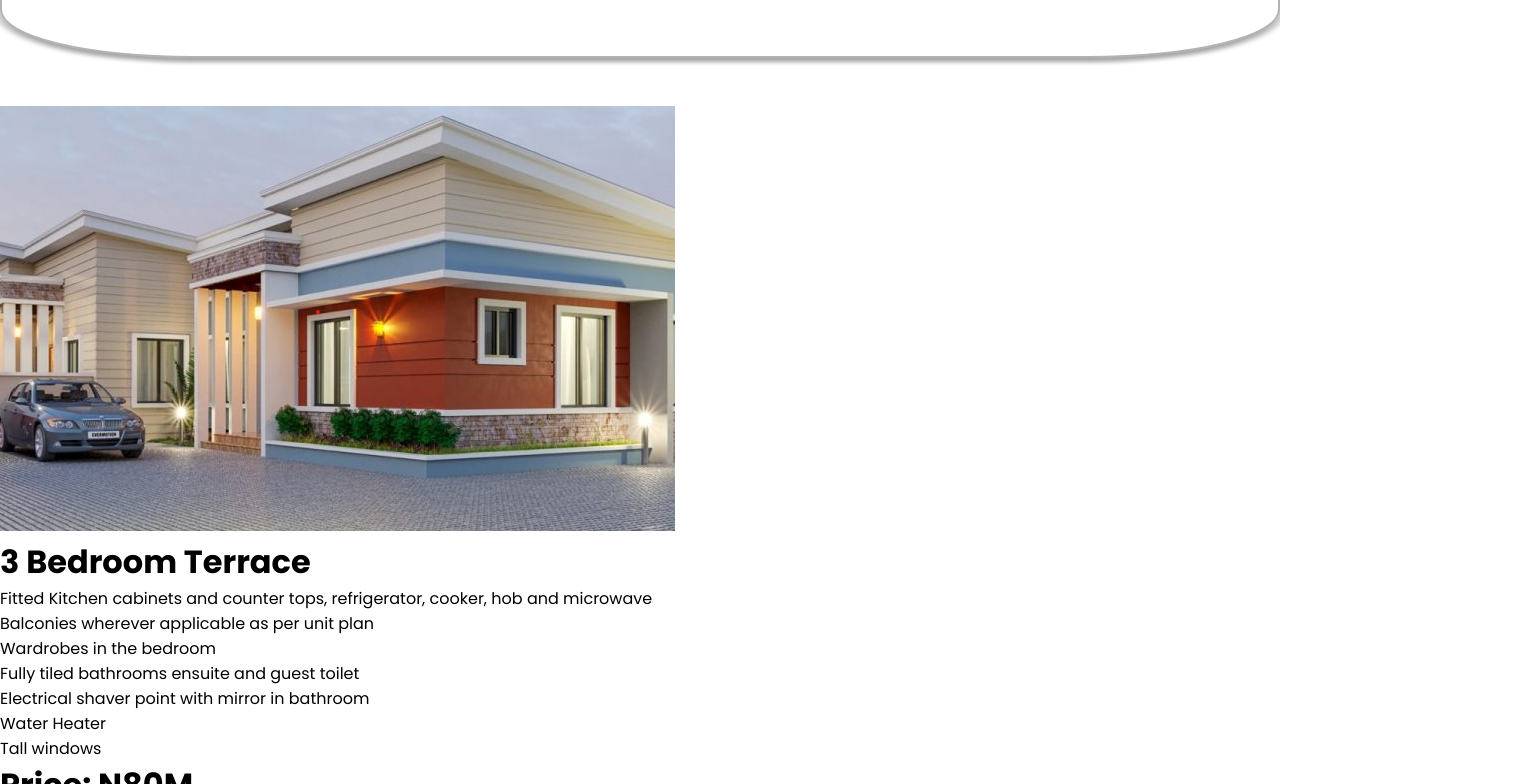
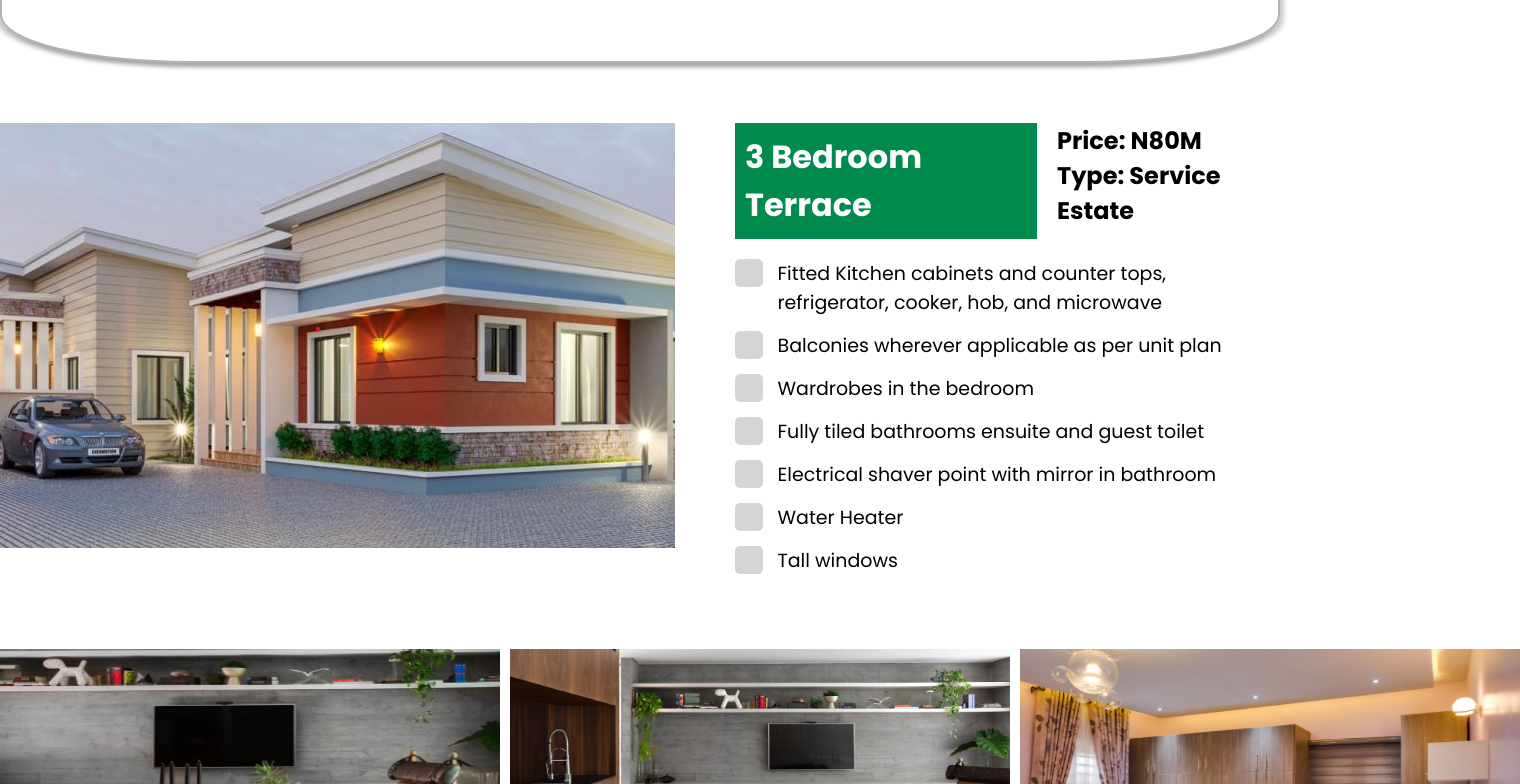
Before and after one commit to Dprinces/Real_Estate_Web_App, a React (Vite) app: page /fajuyiHouse in a window 1280 px wide. Shown: the part 2640-3424 px from the top of the page, 1520 px wide, since content can reach past the window. Built offline with nearby package versions, Linux system fonts and the light colour scheme.

Commit message:
update file

```diff
--- a/src/Components/Common/OurFocus/OurFocus.css
+++ b/src/Components/Common/OurFocus/OurFocus.css
@@ -4,6 +4,7 @@
     align-content: center;
     text-align: center;
     margin-bottom: 3rem;
+    margin-top: 35px;
 
 }
 
--- a/src/Components/Features/House/House.css
+++ b/src/Components/Features/House/House.css
@@ -52,35 +52,55 @@
 
 .bedroom-ter-wrapper {
   display: flex;
-  margin-top: 55px;
+  margin-top: 60px;
+  margin-bottom: 60px;
   gap: 60px;
   justify-content: center;
   position: relative;
 }
 
 .description-heading {
-  background-color: #008A4C;
+  background-color: #008a4c;
   padding: 10px;
   color: white;
   width: max-content;
-  margin-bottom: 10px;
+  margin-bottom: 20px;
 }
+
+.flex- {
+    display: flex;
+    gap: 20px;
+}
+
+ .description1 ul li {
+  list-style-type: none;
+  display: flex;
+  gap: 15px;
+  padding-bottom: 14px;
+ }
+
+
 
 input[type="checkbox"] {
   appearance: none;
   -webkit-appearance: none;
-  width: 26.5px;
-height: 26.25px;
-padding: 2px 2px;
-flex-shrink: 0;
+  width: 27.5px;
+  height: 27.25px;
+  padding: 2px 2px;
+  flex-shrink: 0;
   background-color: #d5d5d5;
   border-radius: 5px;
   cursor: pointer;
-  text-align: center;
   display: flex;
   align-items: center;
   justify-content: center;
+  outline: none;
+}
 
+label {
+  font-size: 19px;
+  font-weight: 400;
+  cursor: pointer;
 }
 
 input[type="checkbox"]:after {
@@ -89,86 +109,22 @@ input[type="checkbox"]:after {
   content: "\f00c ";
   font-size: 22px;
   color: white;
+  display: none;
+}
 
+input[type="checkbox"]:hover {
+  background-color: #a5a5a5;
+}
+
+input[type="checkbox"]:checked {
+  background-color: #5bcd3e;
+}
+
+input[type="checkbox"]:checked:after {
+  display: block;
 }
 
 
-
-
-
-
-
-
-
-/* .description1 ul li {
-  list-style-type: none;
-  display: flex;
-
-}
-
-.checkbox-list li {
-  padding: 8px 0;
-}
-
-.custom-checkbox:checked {
-  background-color: #bdd8ba;
-}
-
-.description1 ul li input[type="checkbox"] {
-  padding: 18px;
-
-}
-
-label {
-  padding-left: 18px;
-} */
-
-/* .custom-checkbox {
-  width: 10px;
-  height: 10px;
-  margin-top: 2px;
-   appearance: none;
- -webkit-appearance: none;
-
-
-} */
-
-
-
-
-
-/* .custom-checkbox + .custom-checkbox-label:before {
-  content: "";
-  display: inline-block;
-  width: 20px;
-  height: 20px;
-  border: 2px solid #ccc;
-  margin-right: 8px;
-  background-color: white;
-  padding: 10px;
-  vertical-align: middle;
-  cursor: pointer;
-  position: absolute;
-  left: 49.9%;
-  right: 0 ;
-} */
-
-/* .custom-checkbox:checked + .custom-checkbox-label:before {
-  content: "\2714";
-  font-size: 14px;
-  color: #fff;
-  border: 2px solid #2196F3;
-  position: absolute;
-} */
-
-
-/* .custom-checkbox:checked + .custom-checkbox-label:before {
-  background-color: #2196F3;
-} */
-
-/* .custom-checkbox:checked + .custom-checkbox-label:before:active {
-  background-color: #fffefa;
-} */
 
 .bedroom-display {
   display: grid;
@@ -177,22 +133,19 @@ label {
 }
 
 .bedroom-display img {
-  max-width: 100%;
-  height: auto;
+  width: 500px;
+height: 300px;
+
 }
 
 .bedroom-building {
-width: 618px;
-height: 365px;
-
-
-
+  width: 618px;
+  height: 365px;
 }
 
 section {
   text-align: left;
 }
-
 
 .custom-checkbox + .custom-checkbox-label:before {
   content: "";
--- a/src/Components/Features/House/House.jsx
+++ b/src/Components/Features/House/House.jsx
@@ -1,17 +1,17 @@
-import React, { useState } from 'react';
-import Navbar from '../../Common/Header/Navbar';
-import Footer from '../../Common/Footer/Footer';
-import { estateFeatures } from '../../../Pages/EstatePage/Data/EstateFeatures';
-import './House.css';
+import React, { useState } from "react";
+import Navbar from "../../Common/Header/Navbar";
+import Footer from "../../Common/Footer/Footer";
+import { estateFeatures } from "../../../Pages/EstatePage/Data/EstateFeatures";
+import "./House.css";
 
 export default function House() {
   const [formData, setFormData] = useState({
-    Name: '',
-    email: '',
-    tel: '',
-    numberOfPlot: '',
-    paymentPlans: '',
-    SelectAPreferContactMethod: '',
+    Name: "",
+    email: "",
+    tel: "",
+    numberOfPlot: "",
+    paymentPlans: "",
+    SelectAPreferContactMethod: "",
   });
 
   const handleChange = (e) => {
@@ -27,12 +27,10 @@ export default function House() {
     const confirmation = window.confirm("Are you sure you want to submit?");
     if (confirmation) {
       console.log(formData);
-
     } else {
       console.log("Submission canceled.");
     }
   };
-
 
   return (
     <>
@@ -65,6 +63,7 @@ export default function House() {
           </div>
         </section>
       </div>
+
       <div className="bedroom-ter-wrapper">
         <div>
           <img
@@ -75,24 +74,30 @@ export default function House() {
         </div>
 
         <div className="description1">
+          <div className="flex-">
             <div className="description-heading">
               <h1> 4 Bedroom Terrace</h1>
             </div>
-          {/* <ul className="checkbox-list">
+            <div>
+              <h2>
+                Price: N80M <br /> Type: Service Estate
+              </h2>
+            </div>
+          </div>
+
+          <ul>
             <li>
               <input
                 type="checkbox"
-                id="kitchen"
+                id="check"
                 name="feature"
                 value="Fitted Kitchen cabinets and counter tops, refrigerator, cooker, hob, and microwave"
-                class="custom-checkbox"
               />
-              <label for="kitchen" class="custom-checkbox-label">
+              <label htmlFor="kitchen">
                 Fitted Kitchen cabinets and counter tops, refrigerator, cooker,
                 hob, and microwave
               </label>
             </li>
-
             <li>
               <input
                 type="checkbox"
@@ -105,7 +110,6 @@ export default function House() {
                 Balconies wherever applicable as per unit plan
               </label>
             </li>
-
             <li>
               <input
                 type="checkbox"
@@ -116,14 +120,12 @@ export default function House() {
               />
               <label for="wardrobes">Wardrobes in the bedroom</label>
             </li>
-
             <li>
               <input
                 type="checkbox"
                 id="bathrooms"
                 name="feature"
                 value="Fully tiled bathrooms ensuite and guest toilet"
-                class="custom-checkbox"
               />
               <label for="bathrooms">
                 Fully tiled bathrooms ensuite and guest toilet
@@ -136,7 +138,6 @@ export default function House() {
                 id="shaver"
                 name="feature"
                 value="Electrical shaver point with mirror in bathroom"
-                class="custom-checkbox"
               />
               <label for="shaver" class="custom-checkbox-label">
                 Electrical shaver point with mirror in bathroom
@@ -149,7 +150,6 @@ export default function House() {
                 id="heater"
                 name="feature"
                 value="Water Heater"
-                class="custom-checkbox"
               />
               <label for="heater">Water Heater</label>
             </li>
@@ -160,23 +160,13 @@ export default function House() {
                 id="windows"
                 name="feature"
                 value="Tall windows"
-                class="custom-checkbox"
               />
               <label for="windows">Tall windows</label>
             </li>
-          </ul> */}
-
-          <div>
-            <input type="checkbox" id='check' />
-            <label htmlFor="check">Check</label>
+          </ul>
+        </div>
       </div>
 
-
-        </div>
-      </div>
-      <h1>
-        Price: N80M <br /> Type: Service Estate
-      </h1>
       <section className="bedroom-display">
         <div>
           <img src="../../../../images/Bedroom1.png" alt="Location icon" />
@@ -206,6 +196,7 @@ export default function House() {
           <img src="../../../../images/Bedroom9.png" alt="Location icon" />
         </div>
       </section>
+
       <div className="p-wrapper">
         <div className="p-payment-title">
           <h3>Our Payment Plan</h3>
@@ -222,25 +213,105 @@ export default function House() {
         </div>
       </div>
 
+      <div className="bedroom-ter-wrapper">
         <div>
           <img src="../../../../images/HouseDes2.png" alt="Location icon" />
         </div>
+
+        <div className="description1">
+          <div className="flex-">
+            <div className="description-heading">
               <h1> 3 Bedroom Terrace</h1>
+            </div>
+            <div>
+              <h2>
+                Price: N80M <br /> Type: Service Estate
+              </h2>
+            </div>
+          </div>
+
           <ul>
             <li>
-          Fitted Kitchen cabinets and counter tops, refrigerator, cooker, hob
-          and microwave
+              <input
+                type="checkbox"
+                id="check"
+                name="feature"
+                value="Fitted Kitchen cabinets and counter tops, refrigerator, cooker, hob, and microwave"
+              />
+              <label htmlFor="kitchen">
+                Fitted Kitchen cabinets and counter tops, refrigerator, cooker,
+                hob, and microwave
+              </label>
             </li>
-        <li>Balconies wherever applicable as per unit plan</li>
-        <li>Wardrobes in the bedroom</li>
-        <li>Fully tiled bathrooms ensuite and guest toilet</li>
-        <li>Electrical shaver point with mirror in bathroom</li>
-        <li>Water Heater</li>
-        <li>Tall windows</li>
+            <li>
+              <input
+                type="checkbox"
+                id="balconies"
+                name="feature"
+                value="Balconies wherever applicable as per unit plan"
+                class="custom-checkbox"
+              />
+              <label for="balconies">
+                Balconies wherever applicable as per unit plan
+              </label>
+            </li>
+            <li>
+              <input
+                type="checkbox"
+                id="wardrobes"
+                name="feature"
+                value="Wardrobes in the bedroom"
+                class="custom-checkbox"
+              />
+              <label for="wardrobes">Wardrobes in the bedroom</label>
+            </li>
+            <li>
+              <input
+                type="checkbox"
+                id="bathrooms"
+                name="feature"
+                value="Fully tiled bathrooms ensuite and guest toilet"
+              />
+              <label for="bathrooms">
+                Fully tiled bathrooms ensuite and guest toilet
+              </label>
+            </li>
+
+            <li>
+              <input
+                type="checkbox"
+                id="shaver"
+                name="feature"
+                value="Electrical shaver point with mirror in bathroom"
+              />
+              <label for="shaver" class="custom-checkbox-label">
+                Electrical shaver point with mirror in bathroom
+              </label>
+            </li>
+
+            <li>
+              <input
+                type="checkbox"
+                id="heater"
+                name="feature"
+                value="Water Heater"
+              />
+              <label for="heater">Water Heater</label>
+            </li>
+
+            <li>
+              <input
+                type="checkbox"
+                id="windows"
+                name="feature"
+                value="Tall windows"
+              />
+              <label for="windows">Tall windows</label>
+            </li>
           </ul>
-      <h1>
-        Price: N80M <br /> Type: Service Estate
-      </h1>
+        </div>
+      </div>
+
       <section className="bedroom-display">
         <div>
           <img src="../../../../images/Bedroom10.png" alt="Location icon" />
@@ -252,7 +323,7 @@ export default function House() {
           <img src="../../../../images/Bedroom12.png" alt="Location icon" />
         </div>
         <div>
-          <img src="../../../../images/Bedroom13.png" alt="Location icon" />
+          <img src="../../../../images/bedroom13.png" alt="Location icon" />
         </div>
         <div>
           <img src="../../../../images/Bedroom14.png" alt="Location icon" />
@@ -268,9 +339,6 @@ export default function House() {
         </div>
         <div>
           <img src="../../../../images/Bedroom18.png" alt="Location icon" />
-        </div>
-        <div>
-          <img src="../../../../images/Bedroom19.png" alt="Location icon" />
         </div>
       </section>
       <div className="p-wrapper">
@@ -289,8 +357,11 @@ export default function House() {
         </div>
       </div>
 
-      <section>
-        <p>Register Your Interest Today</p>
+      <section className="prefer-wrapper">
+        <div className="form-container">
+          <div className="text-left">
+            <div>Register Your Interest Today</div>
+          </div>
           <form onSubmit={handleSubmit}>
             <label>Name</label>
             <input
@@ -356,17 +427,26 @@ export default function House() {
               <option value="email">Email</option>
             </select>
 
-          <button type="submit">Submit</button>
+            <button type="submit" className="btn-prefer">
+              Submit
+            </button>
           </form>
+        </div>
+      </section>
+
+      <div className="r-wrapper">
         <div className="quick-r-btn">
+          <a href="https://wa.me/08136154917" target="_blank">
             <img
               src="/icons/whatsapp.png"
               alt="whatsapp"
-            // className="whatsapp-icon"
+              className="whatsapp-icon"
             />
-          <button> Quick Response</button>
+
+            <button className="resp-btn"> Quick Response</button>
+          </a>
         </div>
-      </section>
+      </div>
 
       <Footer />
     </>
--- a/src/Components/Features/Land/Land.css
+++ b/src/Components/Features/Land/Land.css
@@ -247,6 +247,14 @@
 }
 
 
+
+
+.prefer-wrapper {
+   margin: 0 auto;
+   width: 80%;
+   margin-bottom: 10rem;
+}
+
 .form-container .text-left {
   /* max-width: 100%; */
   display: block;
@@ -255,11 +263,6 @@ height: 30.5625rem;
 transform: translateY(-7%);
 }
 
-.prefer-wrapper {
-   margin: 0 auto;
-   width: 80%;
-   margin-bottom: 10rem;
-}
 
 .btn-prefer {
  display: block;
--- a/src/Components/Features/Land/Land.jsx
+++ b/src/Components/Features/Land/Land.jsx
@@ -155,6 +155,8 @@ export default function Land() {
           <img src="/images/greenways-land.png" alt="Image 2" />
         </div>
       </div>
+
+
       <div className="prefer-wrapper" id="targetSection">
         <div className="form-container">
           <div className="text-left">
--- a/src/Pages/EstatePage/EstatePage.css
+++ b/src/Pages/EstatePage/EstatePage.css
@@ -87,13 +87,14 @@ text-align: center;
 margin-top: 1.7rem;
 margin-bottom: 5rem;
 transition: all 0.3sec ease;
-
+ cursor: pointer;
 }
 
 .booking-btn:active {
   transition: scale(1.96);
   color: black;
   font-weight: 500;
+
 }
 
 
```
Also changed, not shown: public/images/bedroom13.png (added). Lines whose indentation alone changed are shown as unchanged.
